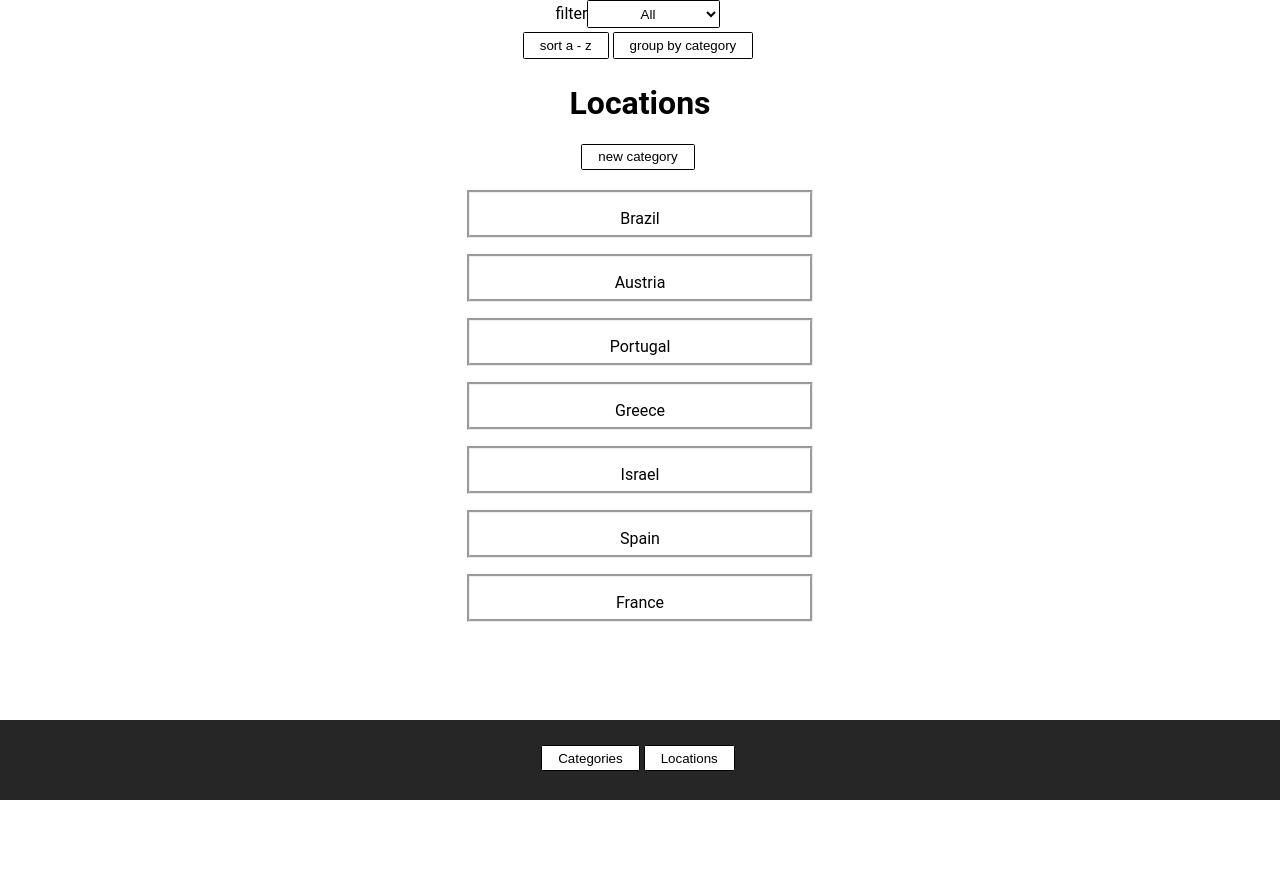
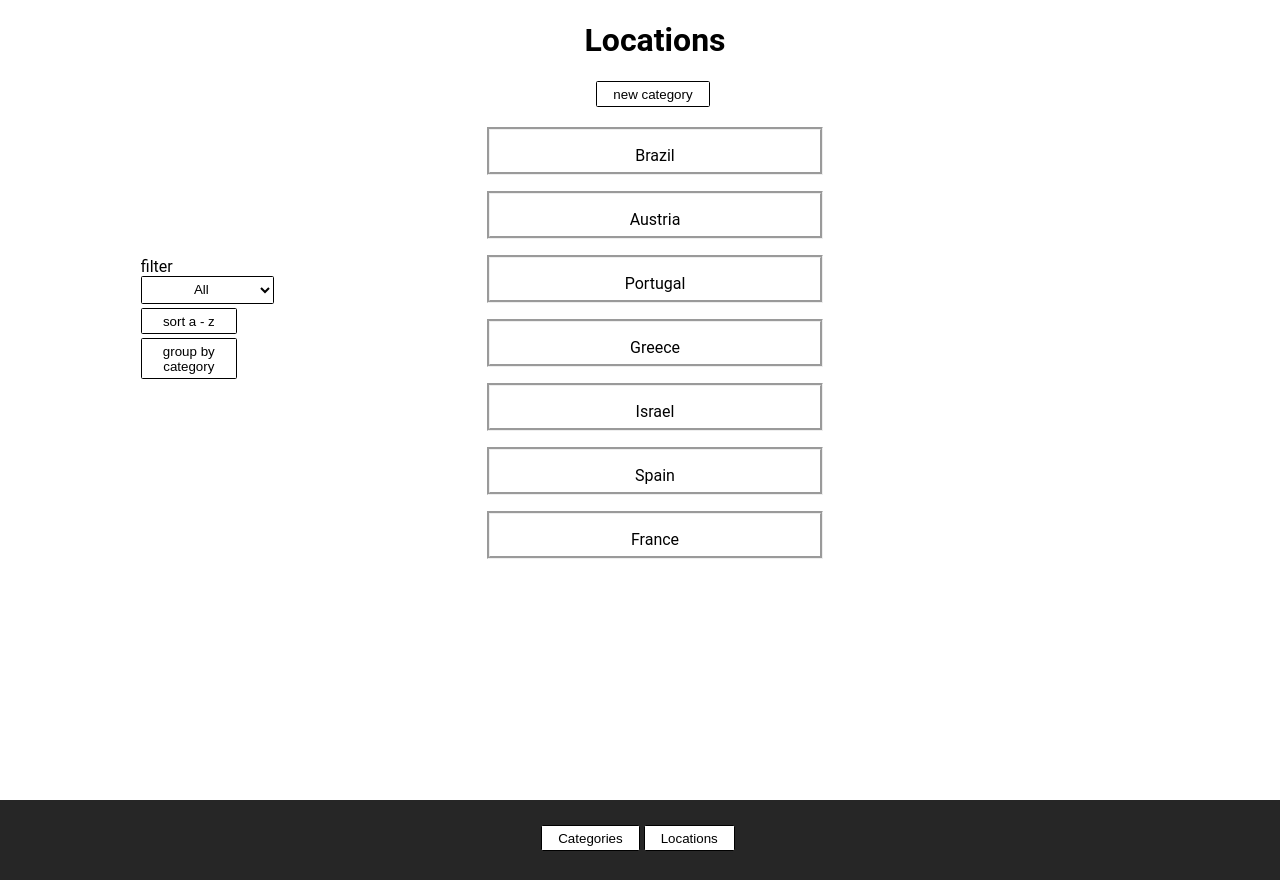
Before and after one commit to nivb52/welldone-7-1-2020, a React (Create React App) app: page / in a window 1280 px wide. Both pictures are taken after a click on the button "Locations". Before the commit the page ends 800 px from the top, so only its background shows below. Built offline with nearby package versions, Linux system fonts and the light colour scheme.

Commit message:
location-page + move card css to card.css file

```diff
--- a/src/style/index.css
+++ b/src/style/index.css
@@ -1,7 +1,9 @@
-*,
-html {
+@import './helpers.css';
+
+* {
   box-sizing: border-box;
 }
+
 ul,
 li {
   text-decoration: none;
@@ -17,44 +19,38 @@ body {
   -webkit-font-smoothing: antialiased;
   -moz-osx-font-smoothing: grayscale;
 }
-.cards {
-  margin: 0 auto;
+
+.locations-page {
+  display: grid;
+  grid-template-columns: 30px 5fr;
 }
 
-.card {
+.locations-page .cards {
+  margin: 0;
+}
+.locations-page .sidebar {
   display: flex;
   flex-direction: column;
-  flex-grow: 3;
-  margin: 1rem auto;
-  padding: 1rem 0;
-  height: 3em;
-  width: 30%;
-  border-style: groove;
+  justify-content: center;
+  padding-left: 6vw;
+  height: 100vh;
+  transform: translateY(-10%);
 }
-.card-name {
+.locations-page .sidebar > * {
+  align-items: center;
+}
+.locations-page .sidebar button {
+  min-width: 6rem;
+}
+footer .toggle-bar {
+  height: 100%;
+  display: flex;
+  color: white;
+  background-color: rgba(0, 0, 0, 0.85);
   justify-content: center;
   align-items: center;
 }
 
-.highlight {
-  background-color: yellow;
-}
-
-.card .edit-card,
-.card .view-card {
-  margin-top: 2.5rem;
-}
-
-footer .toggle-bar {
-  height: 100%;
-  display: flex;
-  color: white;
-  background-color: rgba(0,0,0,0.85);
-  justify-content: center;
-  align-items: center;
-}
-.toggle-bar button {
-}
 /* ================== */
 /* BUTTONS  */
 /* ================== */
@@ -94,3 +90,9 @@ footer .toggle-bar {
 .btn.btn-danger {
   background-color: #ff0000;
 }
+
+.btn.btn-save {
+  margin-top: 1rem;
+  display: block;
+  margin: 2rem auto;
+}
```
